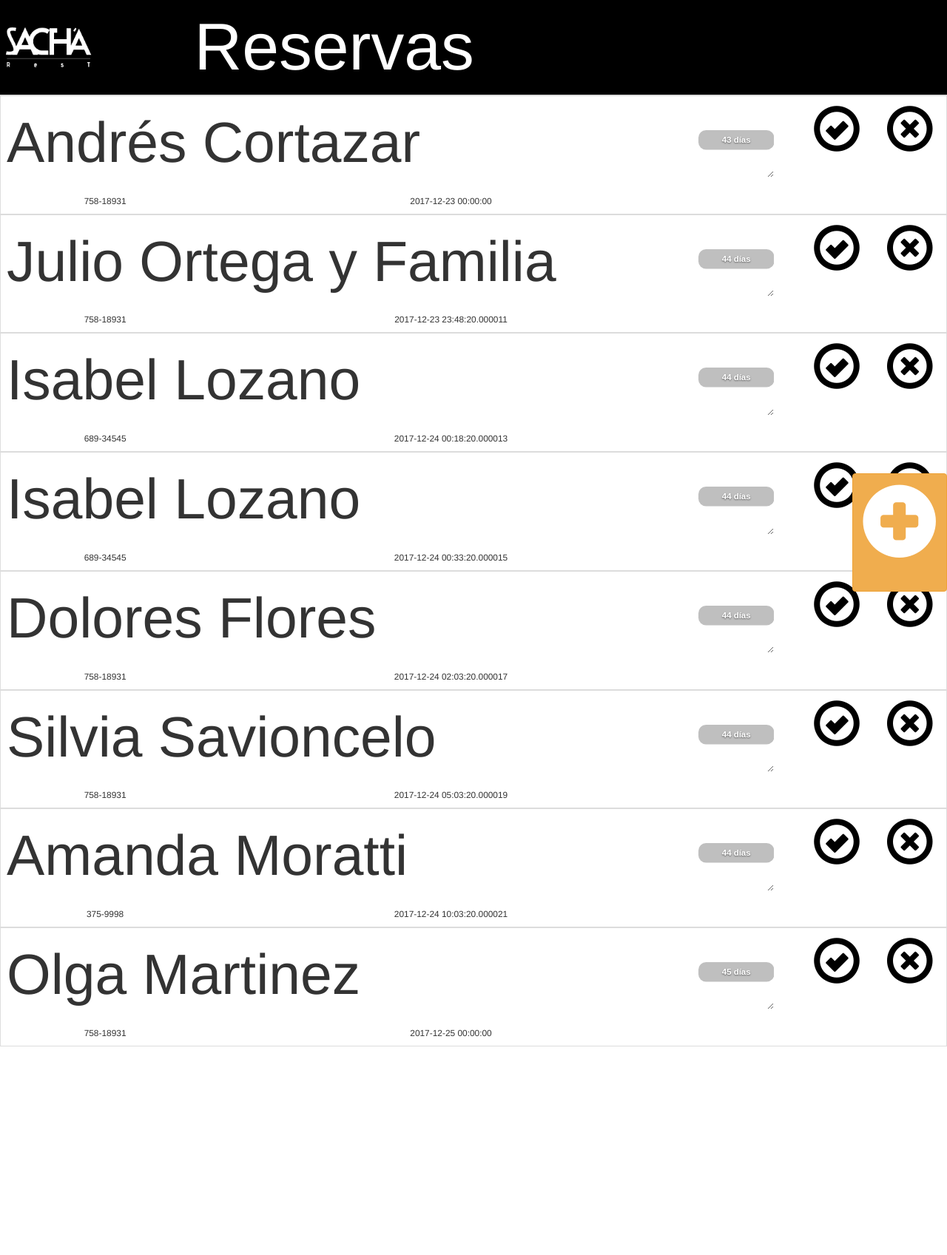
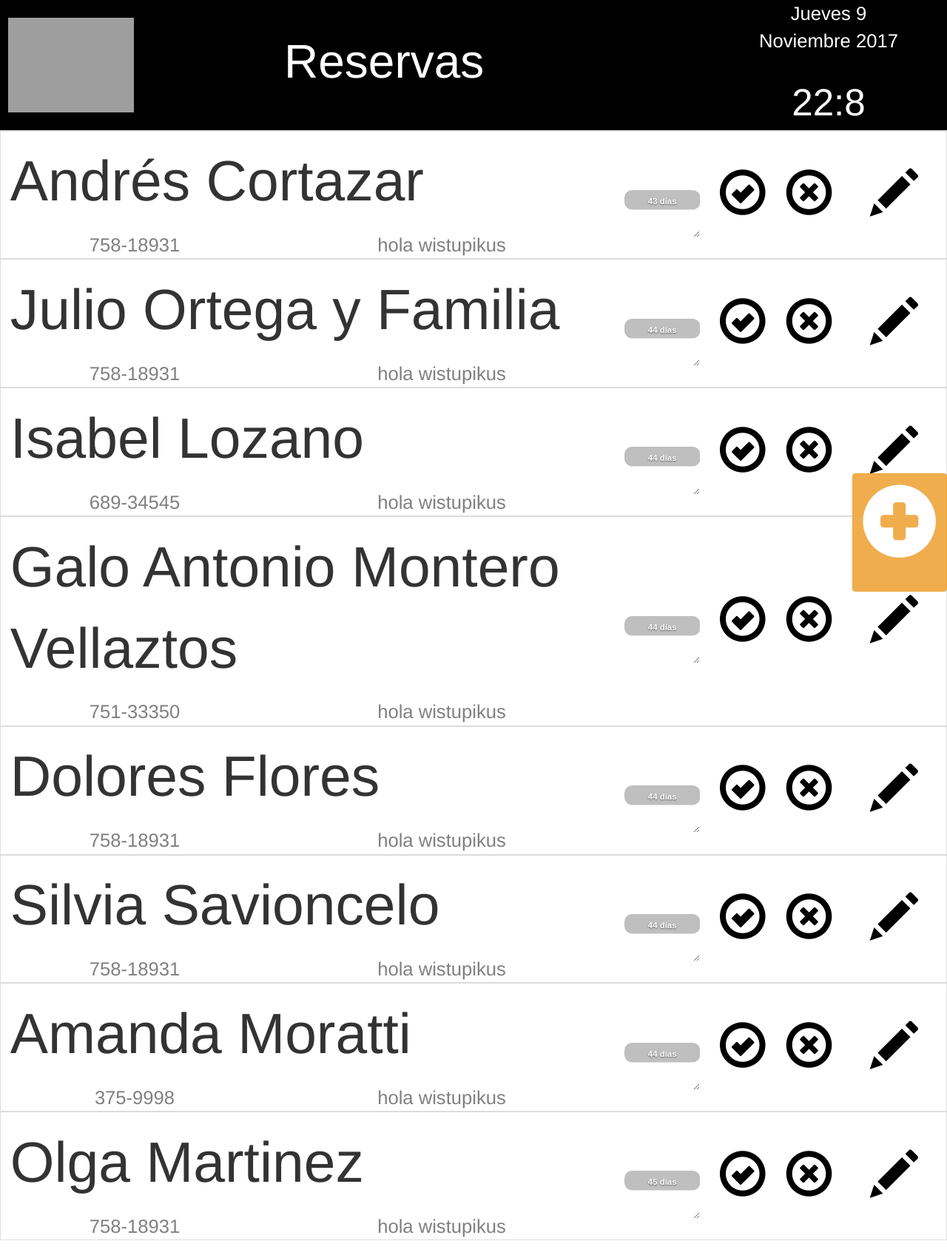
Before and after one commit to rodrigorila/Qontasim, a Flask app: page /show_reservations in a window 1280 px wide. Shown: the whole page at 74% size. Before the commit the page ends 1415 px from the top, so only its background shows below. Run offline with Flask 2, Linux system fonts and the light colour scheme; data comes from the database, SQL or seed files in the repository; parts of the project's set-up code (start-up, migrations or seed data) failed here and were passed over; some libraries are stand-ins or nearby versions; grey boxes are pictures that could not be loaded.

Commit message:
New heading layout using flex and edit button (but not working yet)

```diff
--- a/reservas_db.py
+++ b/reservas_db.py
@@ -16,6 +16,12 @@ class Reservas(sqla.Model):
     Reserva = sqla.Column(sqla.DateTime, nullable=False, default=datetime.now())
     Estado = sqla.Column(sqla.String(10), nullable=False, default="pendiente")
 
+
+    @property
+    def Algo(self):
+        return "hola wistupikus"
+
+
     def __repr__(self):
         return '<Reserva {0} de {1} para {2} personas en fecha {3}>'.format(self.ID, self.Nombre, self.NroPersonas, self.Reserva)
 
@@ -26,7 +32,9 @@ class Reservas(sqla.Model):
 
     @staticmethod
     def add(nombre, telefono, fecha, hora):
-        reserva = Reservas(Nombre=nombre, Telefono=telefono, Creacion=datetime.now(),
+        reserva = Reservas(Nombre=nombre,
+                           Telefono=telefono,
+                           Creacion=datetime.now(),
                            Reserva=Reservas.__reserva_de_fecha_hora__(fecha, hora))
         sqla.session.add(reserva)
         sqla.session.commit()
@@ -90,8 +98,8 @@ class Reservas(sqla.Model):
                 Reserva=datetime.today() + timedelta(minutes=15)),
 
             Reservas(
-                Nombre='Isabel Lozano',
-                Telefono='689-34545',
+                Nombre='Galo Antonio Montero Vellaztos',
+                Telefono='751-33350',
                 Creacion=datetime.now(),
                 Reserva=datetime.today() + timedelta(minutes=30)),
 
--- a/static/base.js
+++ b/static/base.js
@@ -40,7 +40,7 @@ function offset_date_as_string(date_string, days_offset){
 
 function offset_time_as_string(time_string, hours_offset){
 
-    var date_time_string = new Date('1970-01-01T' + time_string + 'Z');
+    var date_time_string = '1970-01-01T{0}Z'.format(time_string);
 
     var ms = Date.parse(date_time_string);
 
@@ -54,6 +54,52 @@ function offset_time_as_string(time_string, hours_offset){
     return d.toTimeString();
 };
 
+function datetime_strings(){
+
+    var d = new Date();
+
+    this.time = function() {
+        return "{0}:{1}".format(d.getHours(), d.getMinutes());
+    };
+
+    this.year = function() {
+        return "{0}".format(d.getFullYear());
+    };
+
+    this.day = function() {
+        switch(d.getDay()){
+            case 0: return "Domingo {0}".format(d.getDate());
+            case 1: return "Lunes {0}".format(d.getDate());
+            case 2: return "Martes {0}".format(d.getDate());
+            case 3: return "Miércoles {0}".format(d.getDate());
+            case 4: return "Jueves {0}".format(d.getDate());
+            case 5: return "Viernes {0}".format(d.getDate());
+            case 6: return "Sábado {0}".format(d.getDate());
+        }
+
+        return; //returns undefined
+    };
+
+    this.month = function() {
+        switch(d.getMonth()){
+            case 0: return "Enero {0}".format(d.getFullYear());
+            case 1: return "Febrero {0}".format(d.getFullYear());
+            case 2: return "Marzo {0}".format(d.getFullYear());
+            case 3: return "Abril {0}".format(d.getFullYear());
+            case 4: return "Mayo {0}".format(d.getFullYear());
+            case 5: return "Junio {0}".format(d.getFullYear());
+            case 6: return "Julio {0}".format(d.getFullYear());
+            case 7: return "Agosto {0}".format(d.getFullYear());
+            case 8: return "Septiembre {0}".format(d.getFullYear());
+            case 9: return "Octubre {0}".format(d.getFullYear());
+            case 10: return "Noviembre {0}".format(d.getFullYear());
+            case 11: return "Diciembre {0}".format(d.getFullYear());
+        };
+
+        return; //returns undefined
+    }
+}
+
 function is_valid_date(date_string){
     var ms = Date.parse(date_string);
     return !isNaN(ms)
--- a/static/stylesheets/reservations.css
+++ b/static/stylesheets/reservations.css
@@ -1,5 +1,9 @@
+/* MODIFICATIONS TO TABLE FOR RESERVATIONS*/
+
 .table td{
-    border: white solid 0px !important;
+    padding: 1vw 0 0 1vw !important;
+    vertical-align: middle !important;
+    border: none !important;
 }
 
 .table td.bottom-border-only{
@@ -10,19 +14,18 @@
     font-size: 6vw;
 }
 
-.reservation-table {
+.table td.tiny-text{
+    font-size: 2vw;
+    color: gray;
 }
 
-.reservation-table td {
-    vertical-align: middle;
-    border: none;
-}
-
-.reservation-table a{
+.table a{
     font-size: 5vw;
     cursor:pointer;
     color: black;
 }
+
+/* RESERVATIONS - NEW BUTTON */
 
 .reservation-new-button {
     cursor:pointer;
@@ -32,33 +35,56 @@
     bottom:0;
 }
 
-/* RESERVATIONS HEADING */
+/* RESERVATIONS - HEADING */
 
 .reservations-heading {
-    background-color: black;
-    width:100%;
+  display: flex;
+  flex-direction: row;
+  background: black;
+  color: white;
 }
 
-.reservations-heading-image-container {
-    block: inline;
-    height: 10vw;
+.reservations-heading div.image-container {
+  background: black;
+  color: black;
+  flex-basis: 15vw;
+    margin: auto;
 }
 
-.reservations-heading-image {
-    display: inline;
-    margin-left: auto;
-    margin-right: auto;
-    height: 10vw;
+.reservations-heading img.smallimage {
+    margin: auto;
+	display: block;
+    padding: auto;
+    max-height: 10vw;
 }
 
-.reservations-heading-text-container {
-    display: inline;
-    padding-left: 10vw;
-    vertical-align: middle;
-    font-size: 7vw;
-    text-align: center;
-    color: white;
+.reservations-heading div.title {
+  padding-top: 3vw;
+  padding-left: 15vw;
+  font-size: 5vw;
+
+  flex-basis: 60vw;
 }
+
+
+.reservations-heading-Info {
+  display: flex;
+  flex-direction: column;
+
+  flex-basis: 25vw;
+}
+
+.reservations-heading-Info div.date {
+  font-size: 2vw;
+  text-align: center;
+  height: 8vw;
+}
+
+.reservations-heading-Info div.time {
+  font-size: 4vw;
+  text-align: center;
+}
+
 
 /* RESERVATIONS STATE SVG */
 
--- a/templates/reservations.html
+++ b/templates/reservations.html
@@ -1,7 +1,8 @@
 {% extends "bootstrap/base.html" %}
 {% block title %}Lista de reservas{% endblock %}
 
-{% block navbar %}
+{% block html_attribs %}
+    lang="en"
 {% endblock %}
 
 {% block styles %}
@@ -12,14 +13,25 @@
 
 {% block content %}
     <div class="reservations-heading">
-        <span class="reservations-heading-image-container">
-            <img class="reservations-heading-image" src="static\LogoSacha.png">
-        </span>
-        <span class="reservations-heading-text-container">
-            Reservas
-        </span>
-    </div>
-    <div id="table_container">
+	  <div class="image-container">
+	    <img class="smallimage" src="https://www.bestbuddies.org/wp-content/uploads/2017/07/2017-BBIA-Chef-Challenge-Event-Image-Display-300x300.png">
+	  </div>
+	  <div class="title">
+	    Reservas
+	  </div>
+	  <div class="reservations-heading-Info">
+	    <div class="date">
+            <span id="txt_current_day"></span></br>
+            <span id="txt_current_month"></span></br>
+            <!--<span id="txt_current_year"></span>-->
+	    </div>
+	    <div id="txt_current_time" class="time">
+	    </div>
+	  </div>
+	</div>
+    <div class="reservations-table-wrapper">
+        <div id="table_container" class="reservations-table-container">
+        </div>
     </div>
     <div class="reservation-new-button">
         <a href="/new_reservation" class="btn btn-warning" style="font-size: 8vw;">
@@ -41,7 +53,7 @@
                 <div class="reservation-state"> \
                     <svg viewBox = "0 0 100 100"> \
                         <circle class="holding" transform="translate(50 50)" r="40"/> \
-                            <text dy=".3em" transform="translate(50 50)"> \
+                            <text dy=".5em" transform="translate(50 50)"> \
                                 En espera \
                             </text> \
                     </svg> \
@@ -53,7 +65,7 @@
                 <div class="reservation-state">\
                     <svg viewBox = "0 0 100 100">\
                         <rect class="underdue" transform="translate(50 50) rotate(-45)" x="-60" y="-13" rx="10" ry="10" width="120" height="26" />\
-                        <text dy=".3em" transform="translate(50 50) rotate(-45)">\
+                        <text dy=".5em" transform="translate(50 50) rotate(-45)">\
                             '+time+'\
                         </text>\
                     </svg>\
@@ -65,7 +77,7 @@
                 <div class="reservation-state">\
                     <svg viewBox = "0 0 100 100">\
                         <rect class="overdue" transform="translate(50 50)" x="-50" y="-13" rx="10" ry="10" width="100" height="26" />\
-                        <text dy=".3em" transform="translate(50 50)">\
+                        <text dy=".5em" transform="translate(50 50)">\
                             '+time+'\
                         </text>\
                     </svg>\
@@ -161,16 +173,28 @@
             });
         };
 
+        function update_date_time(){
+            var ds = new datetime_strings();
+            //$("#txt_current_year").html(ds.year);
+            $("#txt_current_day").html(ds.day);
+            $("#txt_current_month").html(ds.month);
+            $("#txt_current_time").html(ds.time);
+        };
+
         $(document).ready(function(){
+            update_date_time();
 
             collect_reservations_table();
 
             var reservation_status_timer = setInterval(function() {
+                update_date_time();
+
                 if (!table_loaded)
                     return;
 
                 review_reservations_status();
-            }, 1000);
+            },
+            5 * 1000); // every FIVE seconds! (in JavaScript is not exact, no threading)
         });
     </script>
 {% endblock %}
--- a/templates/reservations_table.html
+++ b/templates/reservations_table.html
@@ -1,4 +1,4 @@
-<table id="table_reservations" class="table table-responsive table-bordered reservation-table">
+<table id="table_reservations" class="table table-responsive table-bordered">
     <tbody>
     {% for reserva in Reservas %}
         <tr tag="tag_info_row_{{ reserva.ID }}">
@@ -12,21 +12,26 @@
             </td>
             <td class="text-center bottom-border-only" rowspan="2">
                 <a tag="tag_enter" reservation_id="{{ reserva.ID }}">
-                    <span class="glyphicon glyphicon-ok-circle"></span>
+                    <span style="padding-left: 1vw;" class="glyphicon glyphicon-ok-circle"></span>
                 </a>
             </td>
             <td class="text-center bottom-border-only" rowspan="2">
                 <a tag="tag_cancel" reservation_id="{{ reserva.ID }}">
-                    <span class="glyphicon glyphicon-remove-circle"></span>
+                    <span style="padding-left: 1vw;" class="glyphicon glyphicon-remove-circle"></span>
+                </a>
+            </td>
+            <td class="text-center bottom-border-only" rowspan="2">
+                <a tag="tag_edit" reservation_id="{{ reserva.ID }}">
+                    <span style="padding-left: 3vw;padding-right: 3vw" class="glyphicon glyphicon glyphicon-pencil"></span>
                 </a>
             </td>
         </tr>
         <tr tag="tag_info_row_{{ reserva.ID }}">
-            <td class="text-center small">
+            <td class="text-center tiny-text">
                 {{ reserva.Telefono }}
             </td>
-            <td tag="tag_date" class="text-center small">
-                {{ reserva.Reserva }}
+            <td tag="tag_date" class="text-center tiny-text">
+                {{ reserva.Algo }}
             </td>
         </tr>
     {% endfor %}
```
